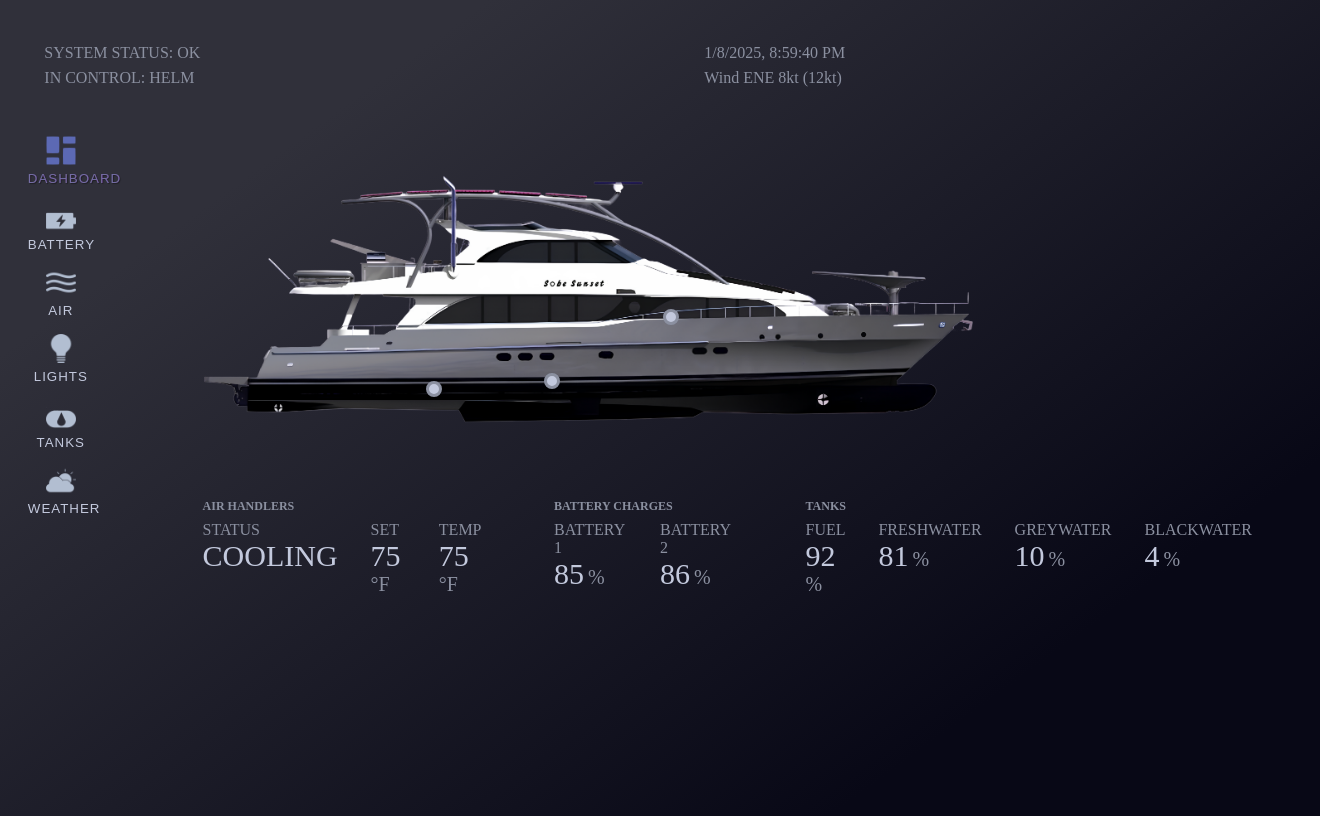
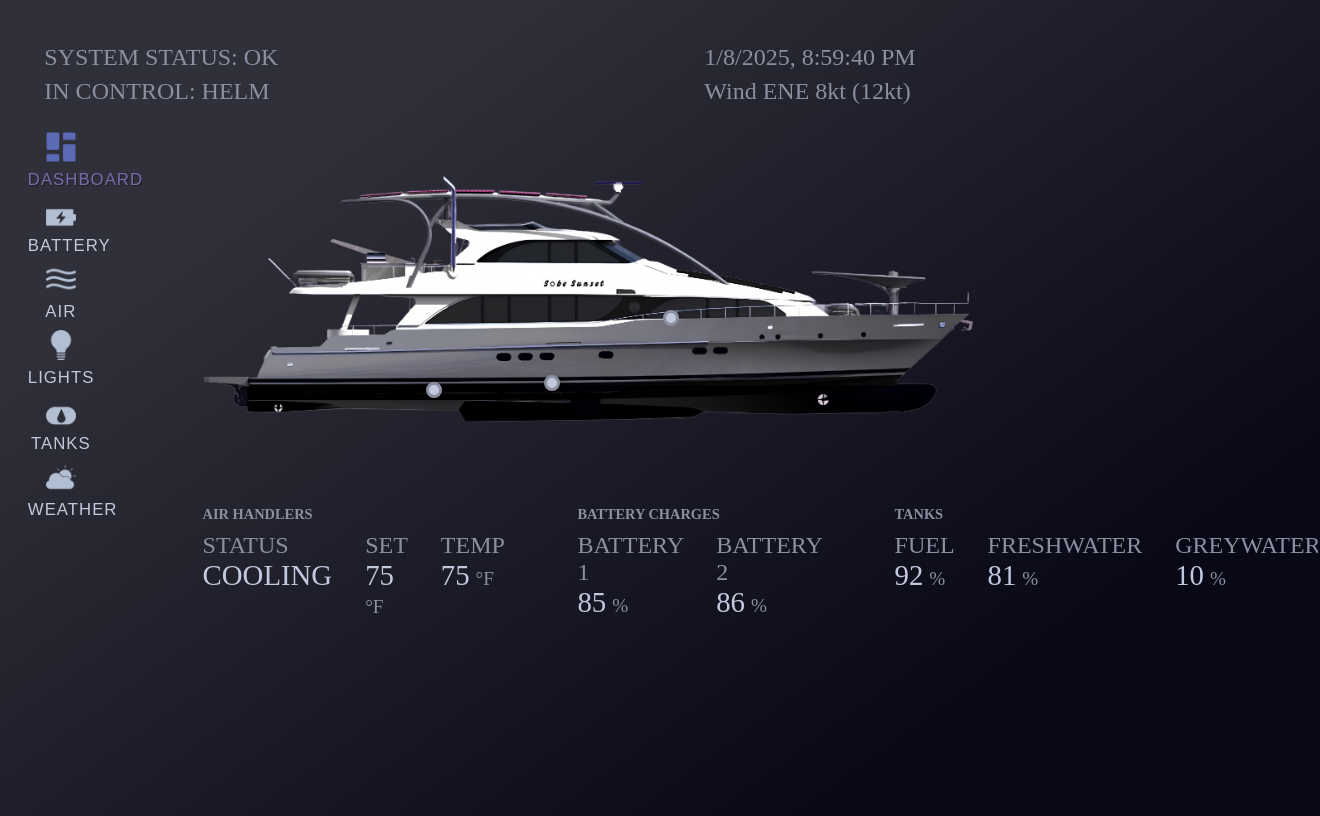
Before and after one commit to kristianmurphy/day-screen, a Flask app: page / in a window 1320 px wide. Run offline with Flask 3, Linux system fonts and the light colour scheme.

Commit message:
Fix scaling

```diff
--- a/static/css/styles.css
+++ b/static/css/styles.css
@@ -1,7 +1,9 @@
 :root {
     --text-primary-color:rgb(195, 201, 221);
     --text-secondary-color:rgb(139, 144, 160);
+
 }
+
 
 body{
     width:100vw;
@@ -13,7 +15,24 @@ body{
     background: -webkit-linear-gradient(324deg, rgba(41,41,41,1) 0%, rgba(242,242,242,1) 100%);
     background: linear-gradient(324deg, rgb(8, 8, 22) 20%, #30303a 80%);
     filter: progid:DXImageTransform.Microsoft.gradient(startColorstr="#292929",endColorstr="#f2f2f2",GradientType=1);
+    font-size: 1.5em;
 }
+@media(max-width:1200px){
+    body{
+        font-size:1.2em;
+    }
+}
+@media(max-width:1000px){
+    body{
+        font-size:1em;
+    }
+}
+@media(max-width:800px){
+    body{
+        font-size:.75em;
+    }
+}
+
 
 header{
     width:100%;
@@ -52,6 +71,7 @@ nav button{
     text-transform: uppercase;
     letter-spacing: 1px;
     font-weight: 500;
+    font-size:70%;
     cursor: pointer;
 }
 nav button img{
@@ -110,6 +130,9 @@ section::after{
     width:100%;
     color: var(--text-secondary-color);
     display:flex;
+    overflow-x: scroll;
+    scrollbar-color: rgb(139, 144, 160) #30303a;
+    scrollbar-width: thin;
 }
 .details-box{
     padding-right: 3vw;
@@ -117,7 +140,7 @@ section::after{
 .details-title{
     color: var(--text-secondary-color);
     text-transform: uppercase;
-    font-size: 12px;
+    font-size: 60%;
     font-weight: 600;
     padding: 0.5vw;
 }
@@ -131,15 +154,13 @@ section::after{
 }
 .parameter-value{
     color: var(--text-primary-color);
-    font-size: 30px;
+    font-size: 120%;
     font-weight: 500;
 }
 .parameter-unit{
-    font-size: 20px;
+    font-size: 80%;
     color: var(--text-secondary-color);
 }
-
-
 
 footer{
     width: 100%;
```
